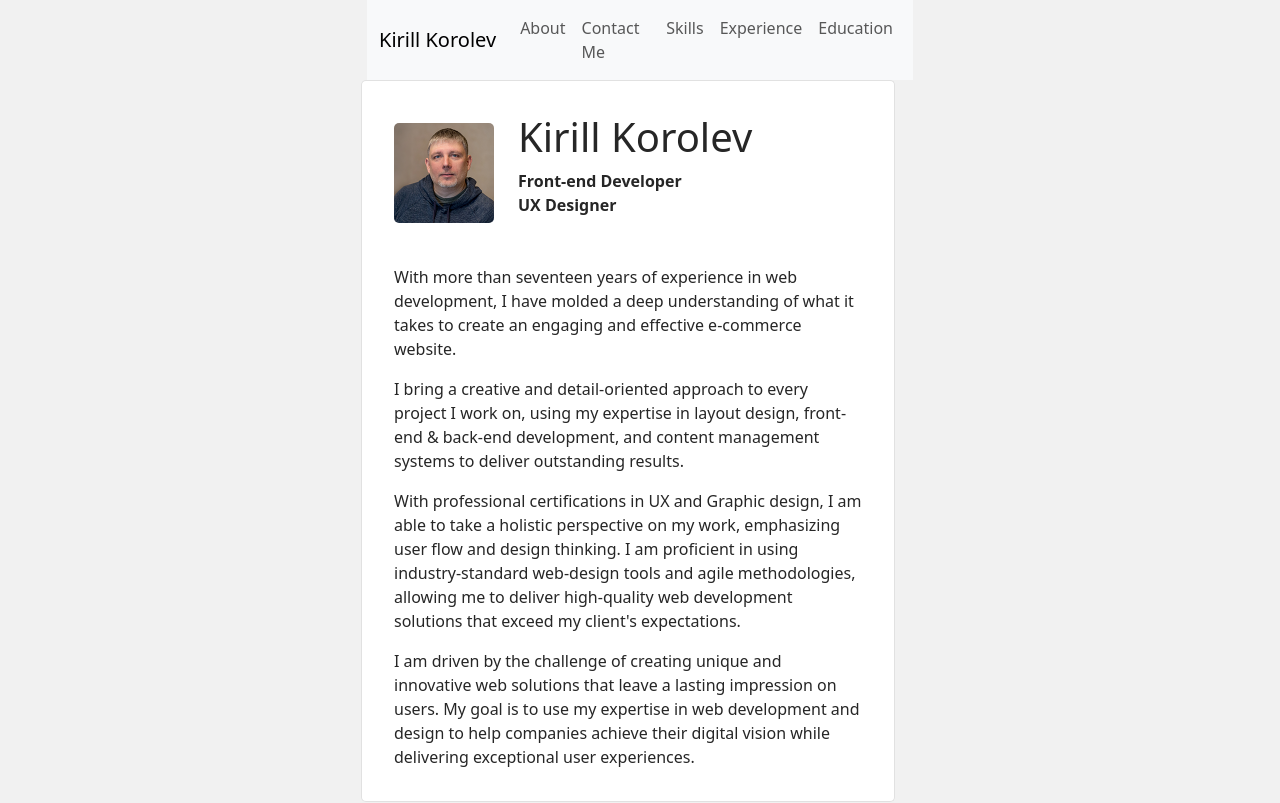
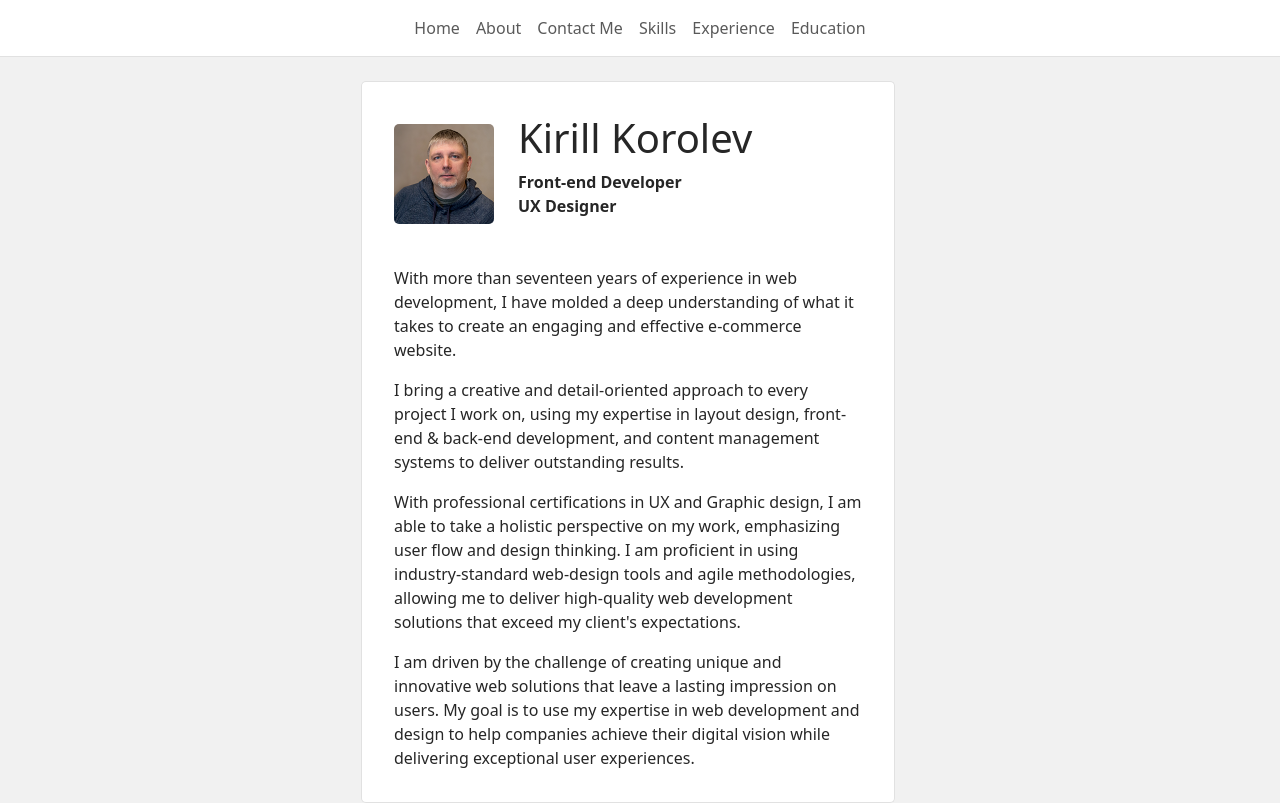
Before and after one commit to kkorolevdev/rsschool-cv, a plain HTML site: page index.html in a window 1280 px wide. Shown: the top 803 px of the page. Drawn offline with nearby package versions, Linux system fonts and the light colour scheme; a web font is replaced by a local one.

Commit message:
feat: add header & nav styles

```diff
--- a/index.html
+++ b/index.html
@@ -21,17 +21,18 @@
 	</head>
 <body>
 
-	<header id="header" class="container">
-		<div class="row">
-			<div class="col-12 col-lg-10 offset-lg-1 col-xl-6 offset-xl-3">
-				<nav class="navbar navbar-expand-lg bg-body-tertiary">
-					<div class="container-fluid">
+	<header id="header" class="container-fluid">
+
+				<nav class="navbar navbar-expand-lg">
 					<a class="navbar-brand" href="#">Kirill Korolev</a>
 					<button class="navbar-toggler" type="button" data-bs-toggle="collapse" data-bs-target="#navbarText" aria-controls="navbarText" aria-expanded="false" aria-label="Toggle navigation">
 						<span class="navbar-toggler-icon"></span>
 					</button>
 					<div class="collapse navbar-collapse" id="navbarText">
 						<ul class="navbar-nav me-auto mb-2 mb-lg-0">
+							<li class="nav-item">
+								<a class="nav-link" href="#header">Home</a>
+							</li>
 							<li class="nav-item">
 								<a class="nav-link" href="#about">About</a>
 							</li>
@@ -49,10 +50,8 @@
 							</li>
 						</ul>
 					</div>
-					</div>
 				</nav>
-			</div>
-		</div>
+
 	</header>
 
 	<main class="container">
--- a/style.scss
+++ b/style.scss
@@ -19,22 +19,6 @@ body {
 	@media ( min-width: 768px ) {
 		background: $background;
 	}
-}
-
-h1, h2, h3 {
-
-}
-
-h2 {
-
-}
-
-h3 {
-
-}
-
-h4 {
-	font-size: 1.25rem;
 }
 
 .cv-section {
@@ -88,8 +72,37 @@ section {
 	}
 }
 
+header {
+	position: fixed;
+	z-index: 1000;
+	background: $background-section;
+	border-bottom: 1px solid $color-border;
+}
+
+main {
+	&:before {
+		display: block;
+		width: 100%;
+		height: 57px;
+		content: '';
+	}
+}
+
+
+.navbar-brand {
+	@media ( min-width: 992px ) {
+		display: none;
+	}
+}
+
+.navbar-nav {
+	width: 100%;
+	justify-content: center;
+}
+
 .cv-heading {
 	display: flex;
+	margin-top: $spacer * 1.5;
 	gap: $spacer * 1.5;
 	align-items: center;
 
@@ -108,7 +121,7 @@ section {
 		img {
 			width: 100px;
 			height: 100px;
-			border-radius: 5px;
+			border-radius: $border-radius;
 		}
 	}
 }
@@ -125,5 +138,6 @@ section {
 .education {
 	h4 {
 		margin-bottom: 0;
+		font-size: 1.25rem;
 	}
 }
```
Also changed, not shown: style.css. Lines whose indentation alone changed are shown as unchanged.
